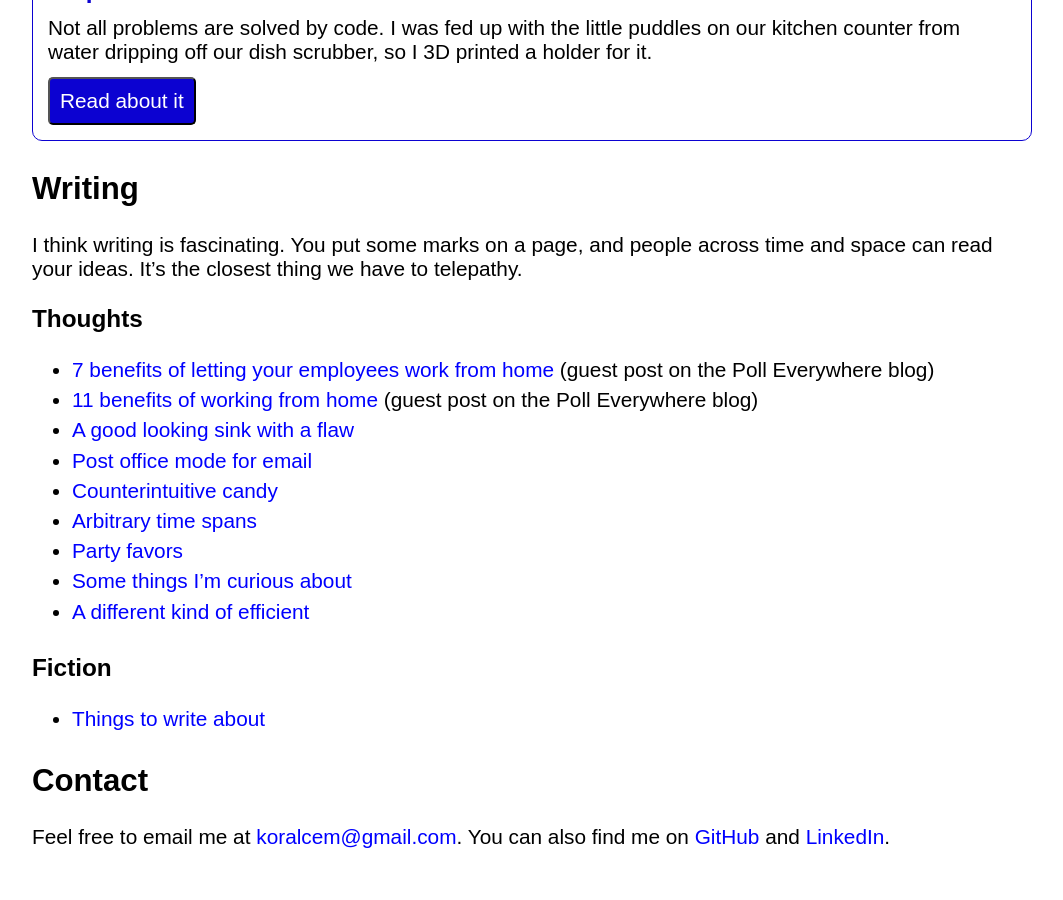
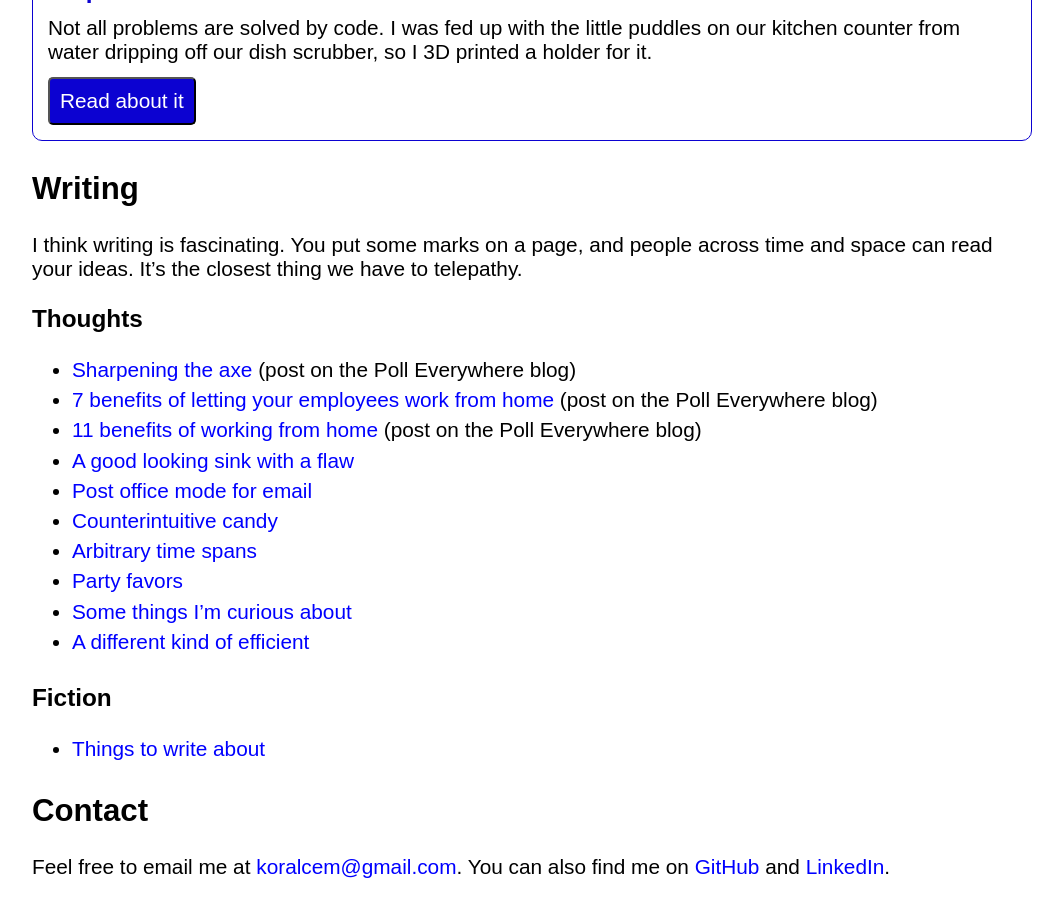
Before and after one commit to koralcem/personal-site, a Jekyll site: the page built from index.html, in a window 1280 px wide and 900 px high, scrolled down 1359 px. Shown: the whole window, without its empty margins (108-1171 px from the left). Built offline with Jekyll 4.4.1, drawn with Linux system fonts in a browser that asks for light colours; before the commit the page ends 2228 px from its top, so only the background shows below that.

Commit message:
Add support eng article

```diff
--- a/index.html
+++ b/index.html
@@ -60,8 +60,9 @@
   <h3>{{ tag[0] | capitalize }}</h3>
   <ul>
     {% if tag[0] == "thoughts" %}
-      <li><a href="https://blog.polleverywhere.com/benefits-of-letting-your-employees-work-from-home/">7 benefits of letting your employees work from home</a> (guest post on the Poll Everywhere blog)</li>
-      <li><a href="https://blog.polleverywhere.com/benefits-of-working-from-home/">11 benefits of working from home</a> (guest post on the Poll Everywhere blog)</li>
+      <li><a href="https://blog.polleverywhere.com/sharpening-the-axe/">Sharpening the axe</a> (post on the Poll Everywhere blog)</li>
+      <li><a href="https://blog.polleverywhere.com/benefits-of-letting-your-employees-work-from-home/">7 benefits of letting your employees work from home</a> (post on the Poll Everywhere blog)</li>
+      <li><a href="https://blog.polleverywhere.com/benefits-of-working-from-home/">11 benefits of working from home</a> (post on the Poll Everywhere blog)</li>
     {% endif %}
 
     {% for post in tag[1] %}
```
